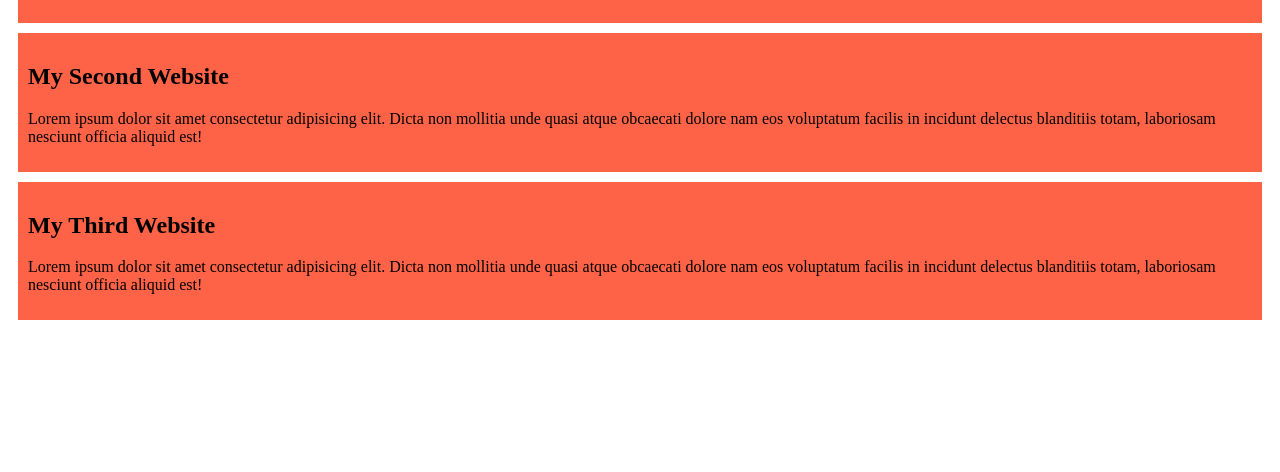
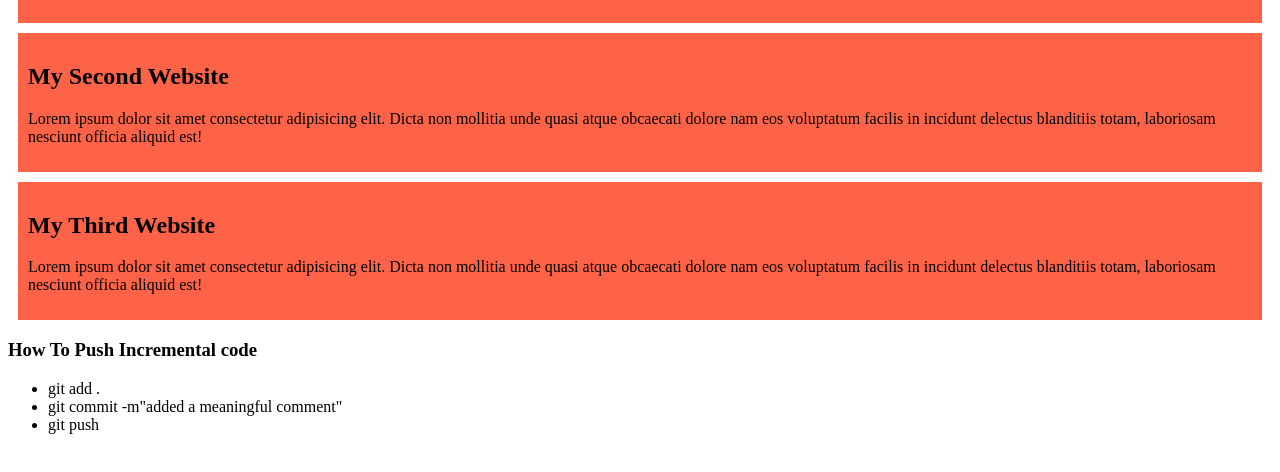
Before and after one commit to nehalmahmudrakib/My-First-Website, a plain HTML site: page index.html in a window 1280 px wide. Shown: the part 126-598 px from the top of the page. Drawn offline with Linux system fonts and the light colour scheme.

Commit message:
added the incremental code

```diff
--- a/index.html
+++ b/index.html
@@ -22,5 +22,11 @@
         <p>Lorem ipsum dolor sit amet consectetur adipisicing elit. Dicta non mollitia unde quasi atque obcaecati dolore nam eos voluptatum facilis in incidunt delectus blanditiis totam, laboriosam nesciunt officia aliquid est!</p>
 
     </div>
+            <h3>How To Push Incremental code</h3>
+                <ul>
+                    <li>git add .</li>
+                    <li>git commit -m"added a meaningful comment"</li>
+                    <li>git push</li>
+                </ul>
 </body>
 </html>
```
